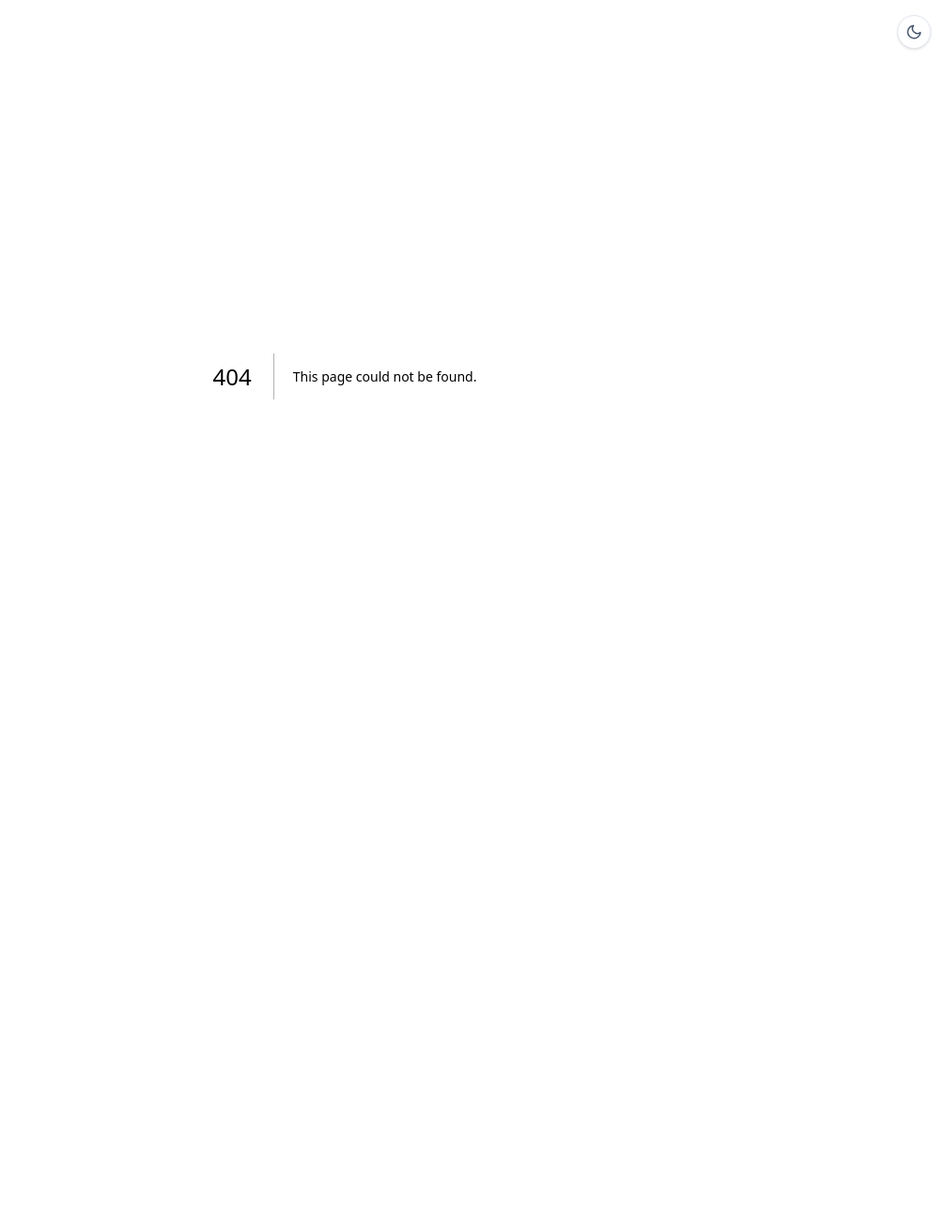
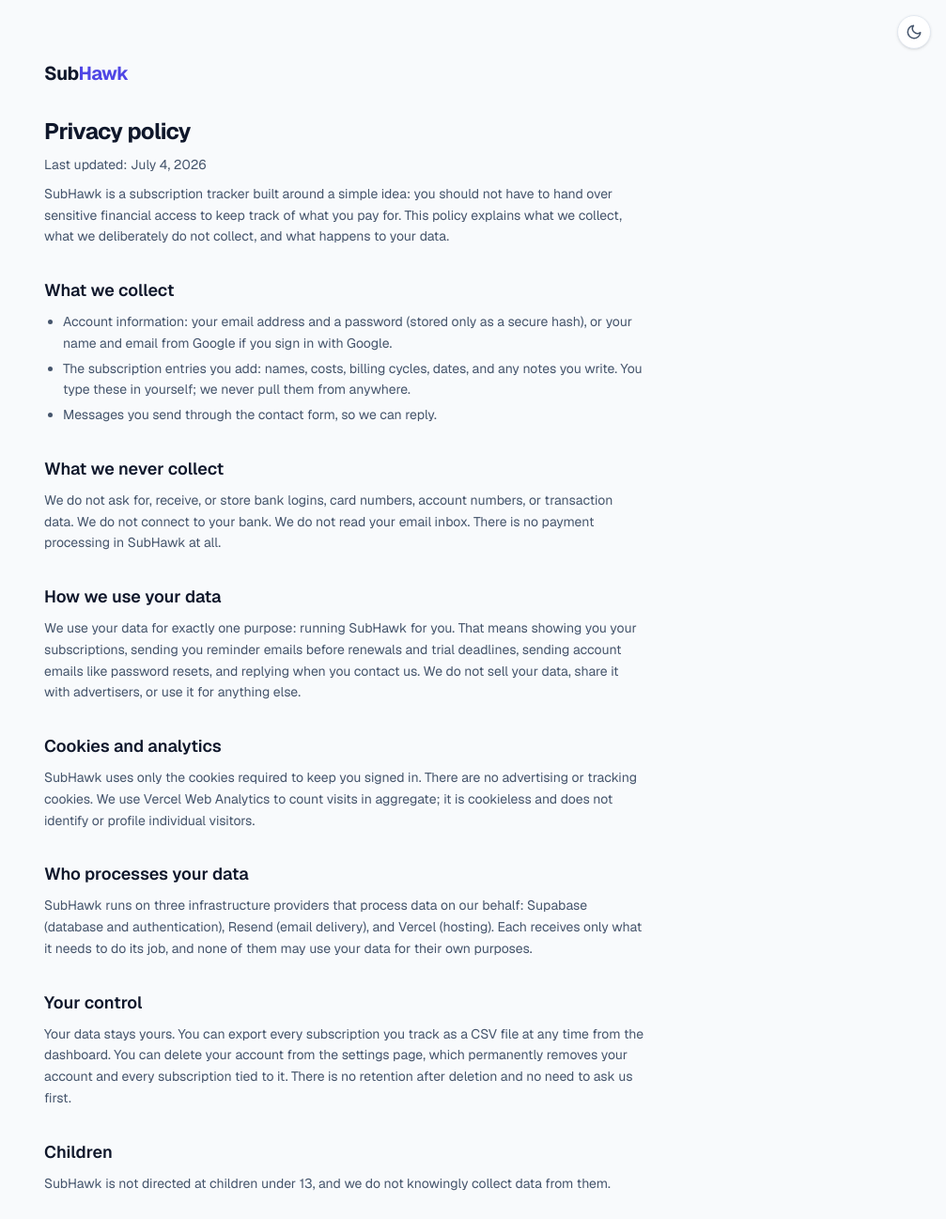
Before and after one commit to Muteeb5494/subhawk, a Next.js app: page /privacy in a window 1280 px wide. Before the commit this address had no page. Shown: the top 1297 px of the page at 94% size, without its empty margins (273-1280 px from the left). Before the commit the page ends 800 px from the top, so only its background shows below. Built offline with nearby package versions, Linux system fonts and the light colour scheme.

Commit message:
Add privacy policy and terms pages
Plain-language legal pages accurate to what the service actually does,
linked from the landing page footer. Also prerequisites for Google OAuth
brand verification.

```diff
--- a/app/page.tsx
+++ b/app/page.tsx
@@ -227,6 +227,20 @@ export default async function Home() {
         >
           Contact
         </Link>
+        <span className="mx-2">·</span>
+        <Link
+          href="/privacy"
+          className="transition hover:text-slate-600 dark:hover:text-slate-300"
+        >
+          Privacy
+        </Link>
+        <span className="mx-2">·</span>
+        <Link
+          href="/terms"
+          className="transition hover:text-slate-600 dark:hover:text-slate-300"
+        >
+          Terms
+        </Link>
       </footer>
     </div>
   );
--- /dev/null
+++ b/app/privacy/page.tsx
@@ -0,0 +1,122 @@
+import Link from "next/link";
+
+export const metadata = {
+  title: "SubHawk privacy policy",
+};
+
+const h2 = "mt-8 text-lg font-semibold text-slate-900 dark:text-slate-100";
+const p = "mt-2 text-sm leading-relaxed text-slate-600 dark:text-slate-400";
+const li = "text-sm leading-relaxed text-slate-600 dark:text-slate-400";
+
+export default function PrivacyPage() {
+  return (
+    <main className="mx-auto w-full max-w-2xl flex-1 px-4 py-16">
+      <Link
+        href="/"
+        className="text-xl font-bold tracking-tight text-slate-900 dark:text-slate-100"
+      >
+        Sub<span className="text-accent">Hawk</span>
+      </Link>
+      <h1 className="mt-8 text-2xl font-bold tracking-tight text-slate-900 dark:text-slate-100">
+        Privacy policy
+      </h1>
+      <p className={p}>Last updated: July 4, 2026</p>
+
+      <p className={p}>
+        SubHawk is a subscription tracker built around a simple idea: you
+        should not have to hand over sensitive financial access to keep track
+        of what you pay for. This policy explains what we collect, what we
+        deliberately do not collect, and what happens to your data.
+      </p>
+
+      <h2 className={h2}>What we collect</h2>
+      <ul className="mt-2 list-disc space-y-1 pl-5">
+        <li className={li}>
+          Account information: your email address and a password (stored only
+          as a secure hash), or your name and email from Google if you sign in
+          with Google.
+        </li>
+        <li className={li}>
+          The subscription entries you add: names, costs, billing cycles,
+          dates, and any notes you write. You type these in yourself; we never
+          pull them from anywhere.
+        </li>
+        <li className={li}>
+          Messages you send through the contact form, so we can reply.
+        </li>
+      </ul>
+
+      <h2 className={h2}>What we never collect</h2>
+      <p className={p}>
+        We do not ask for, receive, or store bank logins, card numbers,
+        account numbers, or transaction data. We do not connect to your bank.
+        We do not read your email inbox. There is no payment processing in
+        SubHawk at all.
+      </p>
+
+      <h2 className={h2}>How we use your data</h2>
+      <p className={p}>
+        We use your data for exactly one purpose: running SubHawk for you.
+        That means showing you your subscriptions, sending you reminder emails
+        before renewals and trial deadlines, sending account emails like
+        password resets, and replying when you contact us. We do not sell your
+        data, share it with advertisers, or use it for anything else.
+      </p>
+
+      <h2 className={h2}>Cookies and analytics</h2>
+      <p className={p}>
+        SubHawk uses only the cookies required to keep you signed in. There
+        are no advertising or tracking cookies. We use Vercel Web Analytics to
+        count visits in aggregate; it is cookieless and does not identify or
+        profile individual visitors.
+      </p>
+
+      <h2 className={h2}>Who processes your data</h2>
+      <p className={p}>
+        SubHawk runs on three infrastructure providers that process data on
+        our behalf: Supabase (database and authentication), Resend (email
+        delivery), and Vercel (hosting). Each receives only what it needs to
+        do its job, and none of them may use your data for their own purposes.
+      </p>
+
+      <h2 className={h2}>Your control</h2>
+      <p className={p}>
+        Your data stays yours. You can export every subscription you track as
+        a CSV file at any time from the dashboard. You can delete your account
+        from the settings page, which permanently removes your account and
+        every subscription tied to it. There is no retention after deletion
+        and no need to ask us first.
+      </p>
+
+      <h2 className={h2}>Children</h2>
+      <p className={p}>
+        SubHawk is not directed at children under 13, and we do not knowingly
+        collect data from them.
+      </p>
+
+      <h2 className={h2}>Changes to this policy</h2>
+      <p className={p}>
+        If this policy changes, we will update this page and the date at the
+        top. Meaningful changes will be visible here before they take effect.
+      </p>
+
+      <h2 className={h2}>Contact</h2>
+      <p className={p}>
+        Questions about this policy or your data? Reach us through the{" "}
+        <Link href="/contact" className="text-accent hover:text-accent-hover">
+          contact page
+        </Link>
+        .
+      </p>
+
+      <p className="mt-10 text-sm">
+        <Link
+          href="/"
+          className="text-slate-500 hover:text-slate-700 dark:text-slate-400 dark:hover:text-slate-200"
+        >
+          ← Back to home
+        </Link>
+      </p>
+    </main>
+  );
+}
--- /dev/null
+++ b/app/terms/page.tsx
@@ -0,0 +1,109 @@
+import Link from "next/link";
+
+export const metadata = {
+  title: "SubHawk terms of service",
+};
+
+const h2 = "mt-8 text-lg font-semibold text-slate-900 dark:text-slate-100";
+const p = "mt-2 text-sm leading-relaxed text-slate-600 dark:text-slate-400";
+
+export default function TermsPage() {
+  return (
+    <main className="mx-auto w-full max-w-2xl flex-1 px-4 py-16">
+      <Link
+        href="/"
+        className="text-xl font-bold tracking-tight text-slate-900 dark:text-slate-100"
+      >
+        Sub<span className="text-accent">Hawk</span>
+      </Link>
+      <h1 className="mt-8 text-2xl font-bold tracking-tight text-slate-900 dark:text-slate-100">
+        Terms of service
+      </h1>
+      <p className={p}>Last updated: July 4, 2026</p>
+
+      <h2 className={h2}>The agreement</h2>
+      <p className={p}>
+        By creating an account or using SubHawk (subhawk.io), you agree to
+        these terms. If you do not agree with them, please do not use the
+        service.
+      </p>
+
+      <h2 className={h2}>The service</h2>
+      <p className={p}>
+        SubHawk is a free tool for tracking subscriptions and free trials that
+        you enter yourself, and for receiving email reminders before renewal
+        and trial dates. SubHawk does not connect to financial accounts, does
+        not process payments, and does not cancel or manage subscriptions on
+        your behalf.
+      </p>
+
+      <h2 className={h2}>Your account</h2>
+      <p className={p}>
+        You are responsible for the accuracy of the email address on your
+        account and for keeping your login credentials safe. You can delete
+        your account at any time from the settings page, which permanently
+        removes your data.
+      </p>
+
+      <h2 className={h2}>Reminders are a convenience, not a guarantee</h2>
+      <p className={p}>
+        This part matters, so plainly: SubHawk sends reminders on a best
+        effort basis. Email can be delayed, filtered to spam, or fail to
+        deliver for reasons outside our control, and reminders depend on the
+        dates you enter being correct. You remain responsible for your own
+        subscriptions and their charges. SubHawk is not liable for any charge,
+        fee, renewal, or loss that occurs because a reminder was late, missed,
+        filtered, or based on inaccurate information.
+      </p>
+
+      <h2 className={h2}>Acceptable use</h2>
+      <p className={p}>
+        Do not misuse the service: no attempts to access other users&apos;
+        data, probe or disrupt the infrastructure, send spam through any part
+        of the service, or use SubHawk for anything unlawful. We may suspend
+        or remove accounts that do.
+      </p>
+
+      <h2 className={h2}>The service is provided as is</h2>
+      <p className={p}>
+        SubHawk is provided as is and as available, without warranties of any
+        kind, express or implied. We do not guarantee the service will be
+        uninterrupted, error free, or available at any particular time. To the
+        maximum extent permitted by law, our total liability for any claim
+        related to the service is limited to the amount you paid to use it,
+        which for a free service is zero.
+      </p>
+
+      <h2 className={h2}>Changes</h2>
+      <p className={p}>
+        SubHawk is actively developed, so features may change, improve, or be
+        removed. If these terms change meaningfully, we will update this page
+        and the date at the top before the changes take effect.
+      </p>
+
+      <h2 className={h2}>Governing law</h2>
+      <p className={p}>
+        These terms are governed by the laws of the State of New York, United
+        States.
+      </p>
+
+      <h2 className={h2}>Contact</h2>
+      <p className={p}>
+        Questions about these terms? Reach us through the{" "}
+        <Link href="/contact" className="text-accent hover:text-accent-hover">
+          contact page
+        </Link>
+        .
+      </p>
+
+      <p className="mt-10 text-sm">
+        <Link
+          href="/"
+          className="text-slate-500 hover:text-slate-700 dark:text-slate-400 dark:hover:text-slate-200"
+        >
+          ← Back to home
+        </Link>
+      </p>
+    </main>
+  );
+}
```
